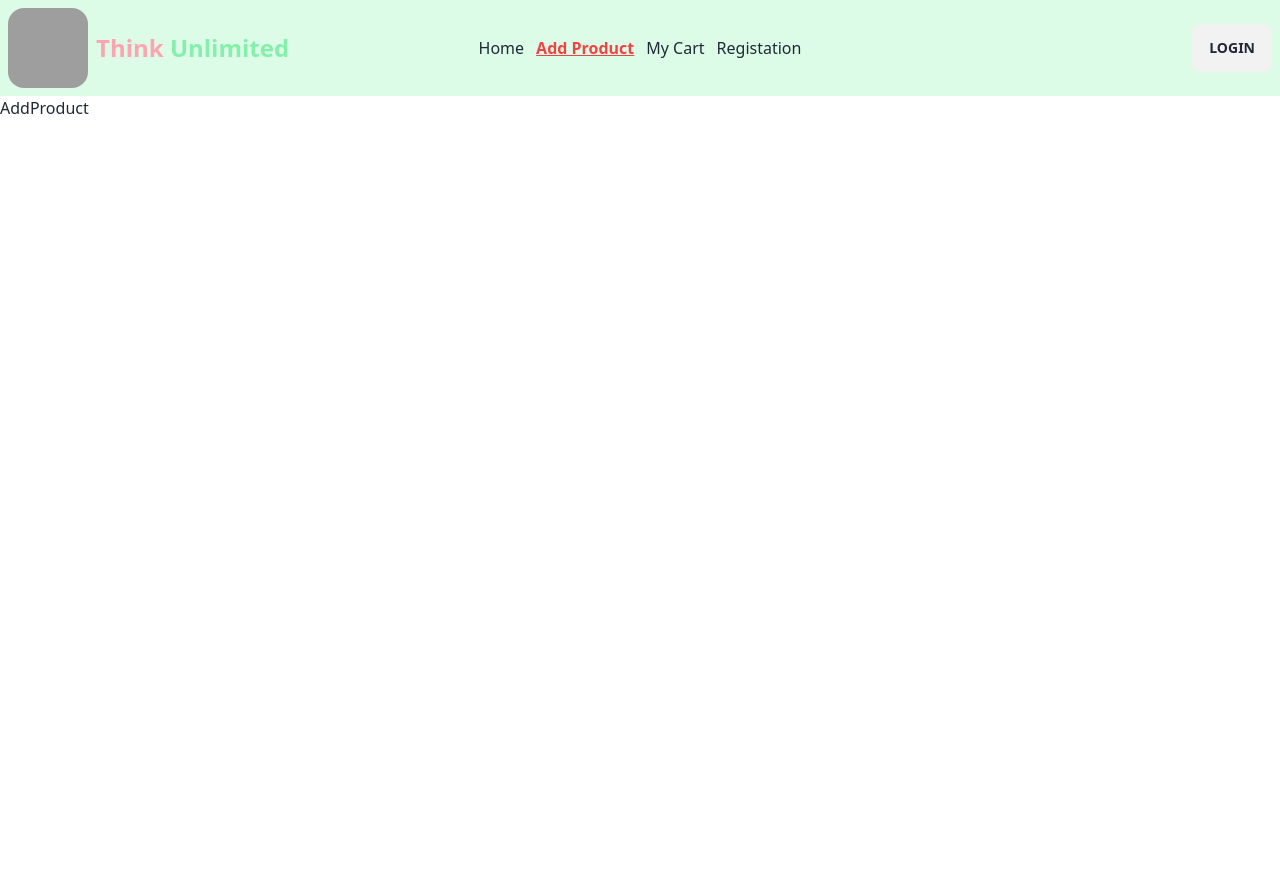
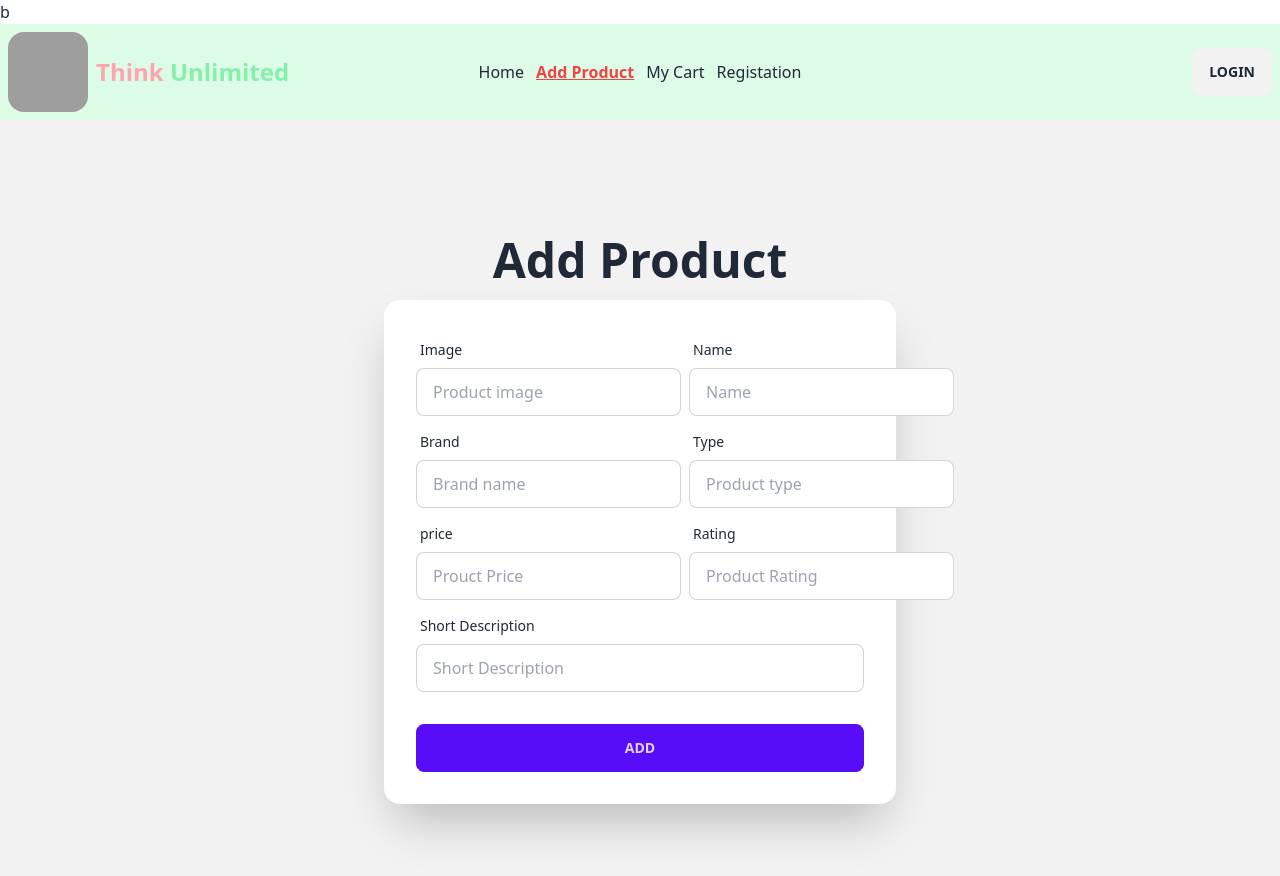
Before and after one commit to SaidulGit/BrandShop-Client, a React (Vite) app: page /addproduct in a window 1280 px wide. Shown: the top 876 px of the page. Before the commit the page ends 800 px from the top, so only its background shows below. Built offline with nearby package versions, Linux system fonts and the light colour scheme; grey boxes are pictures that could not be loaded.

Commit message:
Add procuct create

```diff
--- /dev/null
+++ b/firebase.config.js
@@ -0,0 +1,18 @@
+// Import the functions you need from the SDKs you need
+import { initializeApp } from "firebase/app";
+// TODO: Add SDKs for Firebase products that you want to use
+// https://firebase.google.com/docs/web/setup#available-libraries
+
+// Your web app's Firebase configuration
+const firebaseConfig = {
+  apiKey: "AIzaSyCZ8zAS3bgfd-5Z9zB-pDCxZBi8fOWQya4",
+  authDomain: "brand-assignment.firebaseapp.com",
+  projectId: "brand-assignment",
+  storageBucket: "brand-assignment.appspot.com",
+  messagingSenderId: "565571720031",
+  appId: "1:565571720031:web:66fe10ee0fc256f35adcea"
+};
+
+// Initialize Firebase
+const app = initializeApp(firebaseConfig);
+export default app;
--- a/package.json
+++ b/package.json
@@ -10,6 +10,7 @@
     "preview": "vite preview"
   },
   "dependencies": {
+    "firebase": "^10.5.0",
     "localforage": "^1.10.0",
     "match-sorter": "^6.3.1",
     "react": "^18.2.0",
--- a/src/Components/AddProduct.jsx
+++ b/src/Components/AddProduct.jsx
@@ -1,6 +1,70 @@
 const AddProduct = () => {
   return (
-    <div>AddProduct</div>
+    <div>
+
+<div className="hero min-h-screen bg-base-200">
+  <div className="hero-content flex-col lg:flex">
+    <div className="text-center lg:text-left">
+      <h1 className="text-5xl font-bold">Add Product</h1>
+    </div>
+    <div className="card flex-shrink-0 w-full max-w-lg shadow-2xl bg-base-100">
+      <form className="card-body">
+       <div className="flex gap-2">
+           <div className="form-control">
+          <label className="label">
+            <span className="label-text">Image</span>
+          </label>
+          <input type="Text" placeholder="Product image" className="input input-bordered" required />
+        </div>
+         <div className="form-control">
+          <label className="label">
+            <span className="label-text">Name</span>
+          </label>
+          <input type="Text" placeholder="Name" className="input input-bordered" required />
+         </div>
+       </div>
+       <div className="flex gap-2">
+           <div className="form-control">
+          <label className="label">
+            <span className="label-text">Brand</span>
+          </label>
+          <input type="Text" placeholder="Brand name" className="input input-bordered" required />
+        </div>
+         <div className="form-control">
+          <label className="label">
+            <span className="label-text">Type</span>
+          </label>
+          <input type="Text" placeholder="Product type" className="input input-bordered" required />
+         </div>
+       </div>
+       <div className="flex gap-2">
+           <div className="form-control">
+          <label className="label">
+            <span className="label-text">price</span>
+          </label>
+          <input type="Text" placeholder="Prouct Price" className="input input-bordered" required />
+        </div>
+         <div className="form-control">
+          <label className="label">
+            <span className="label-text">Rating</span>
+          </label>
+          <input type="Text" placeholder="Product Rating" className="input input-bordered" required />
+         </div>
+       </div>
+      <div className="form-control">
+          <label className="label">
+            <span className="label-text">Short Description</span>
+          </label>
+          <input type="Text" placeholder="Short Description" className="input input-bordered" required />
+        </div>
+        <div className="form-control mt-6">
+          <button className="btn btn-primary">Add</button>
+        </div>
+      </form>
+    </div>
+  </div>
+</div>
+    </div>
   )
 }
 
--- a/src/Components/Register.jsx
+++ b/src/Components/Register.jsx
@@ -1,6 +1,14 @@
-import Swal from "sweetalert2";
+// import { useContext } from "react";
+// import { AuthContext } from "../Provider/AuthProvider";
+
+
+// const { createUser } = useContext(AuthContext)
+
+
+
 
 const Register = () => {
+
  const handleRegister= e => {
   e.preventDefault();
 const form = e.target;
@@ -10,7 +18,17 @@ const email = form.email.value;
 const password = form.password.value;
 const user = {name,imgUrl,email,password};
 console.log(user);
-if (user){ Swal.fire('Successfully register!')}
+
+
+// createUser(name,email,password,imgUrl)
+// .then(result => {
+//   console.log(result.user);
+// })
+// .catch(error => {
+// console.error(error);
+// })
+
+// if (user){ Swal.fire('Successfully register!')}
  }
 
 
--- /dev/null
+++ b/src/Provider/AuthProvider.jsx
@@ -0,0 +1,31 @@
+import { createContext, useState } from "react";
+import { createUserWithEmailAndPassword, getAuth } from "firebase/auth";
+const auth = getAuth(app);
+import app from "../../firebase.config";
+
+export const AuthContext = createContext(null);
+
+
+const AuthProvider = ({children}) => {
+    const [user,setUser]= useState(null);
+    const [loading,setloading]= useState(true);
+
+    const createUser=(email,password,name,imgUrl)=>{
+        setloading(true);
+        return createUserWithEmailAndPassword(auth,email,password,name,imgUrl);  }
+    const userInfo = {
+        user,
+       loading,
+       createUser,
+
+    }
+
+  return (
+    <AuthContext.Provider value={userInfo}>
+
+   b    {children}
+    </AuthContext.Provider>
+  )
+}
+
+export default AuthProvider
--- a/src/main.jsx
+++ b/src/main.jsx
@@ -12,6 +12,7 @@ import Login from './Components/Login';
 import AddProduct from './Components/AddProduct';
 import Register from './Components/Register';
 import MyCart from './Components/MyCart';
+import AuthProvider from './Provider/AuthProvider';
 
 const router = createBrowserRouter([
   {
@@ -45,6 +46,8 @@ const router = createBrowserRouter([
 
 ReactDOM.createRoot(document.getElementById('root')).render(
   <React.StrictMode>
-   <RouterProvider router={router} />
+  <AuthProvider>
+  <RouterProvider router={router} />
+  </AuthProvider>
   </React.StrictMode>,
 )
```
Also changed, not shown: 1 other file (tests, documents, lock files or other folders).
